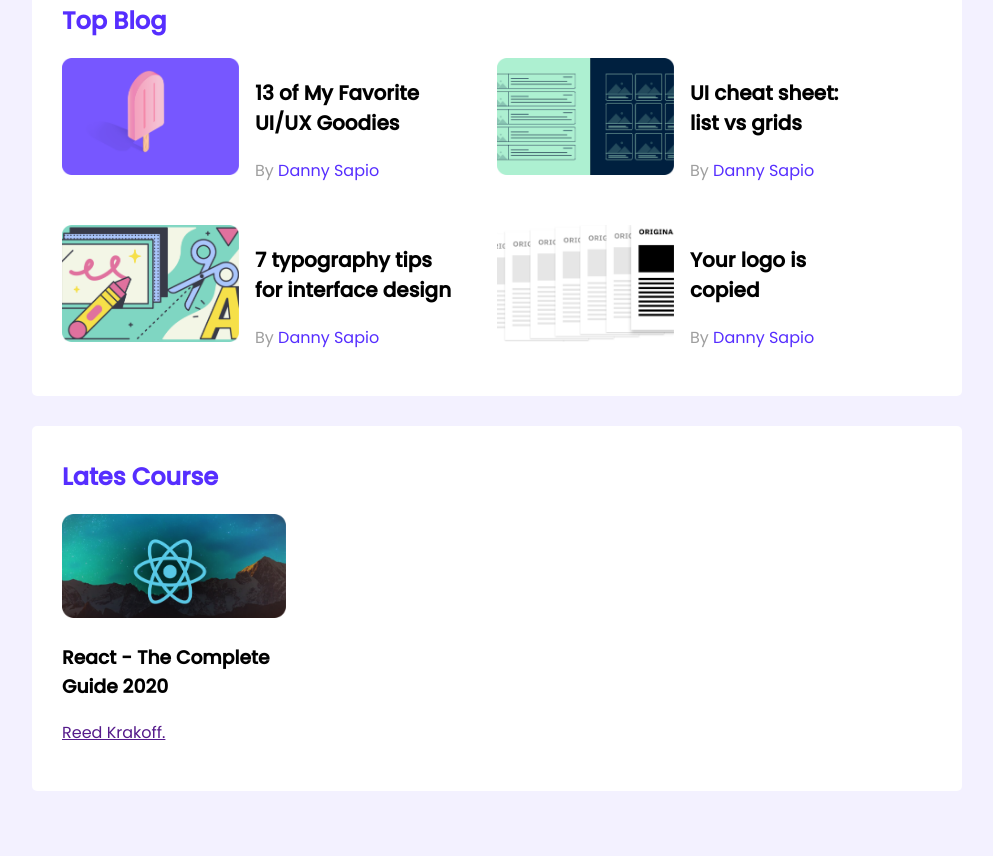
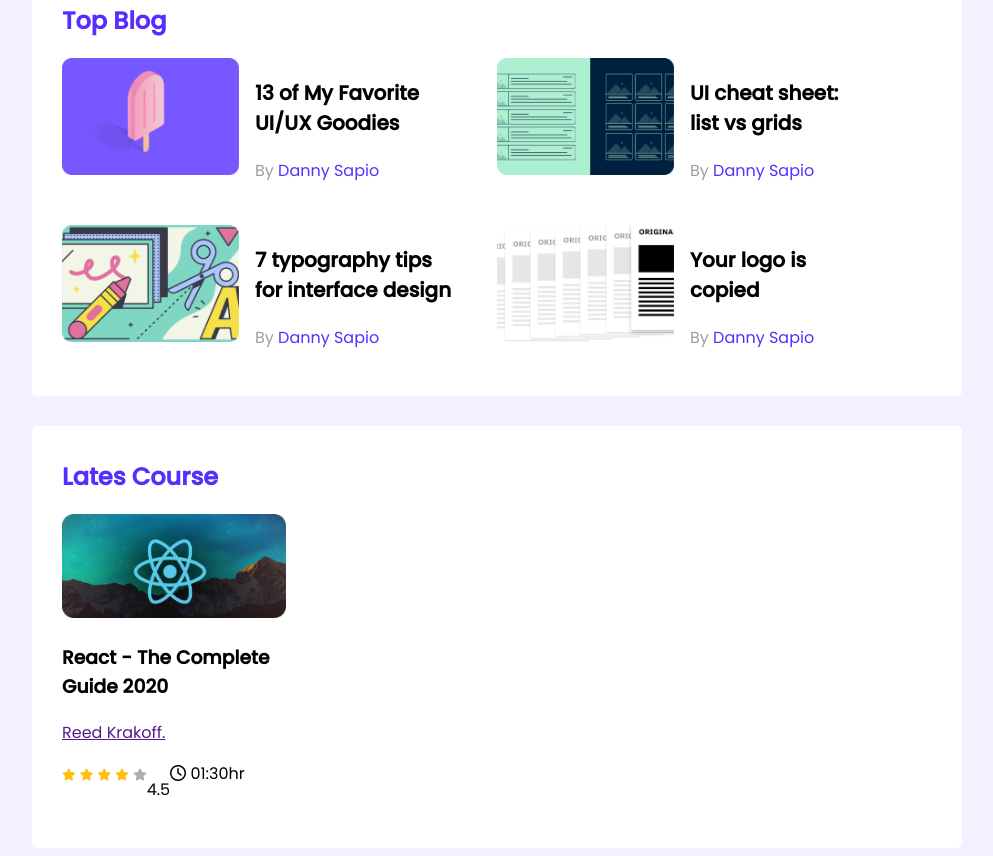
Before and after one commit to mdtanzinulhaque/my-grid-and-flex-project, a plain HTML site: page index.html in a window 1280 px wide. Shown: the part 338-1194 px from the top of the page, without its empty margins (143-1136 px from the left). Before the commit the page ends 1137 px from the top, so only its background shows below. Drawn offline with Linux system fonts and the light colour scheme.

Commit message:
added new

```diff
--- a/index.html
+++ b/index.html
@@ -123,12 +123,27 @@
                     <div class="course-banner">
                         <img src="images/courses/course-1.png" alt="">
                     </div>
-                    <div class="course-info">
+                    <div class="course-detail">
                         <h3 class="course-title">
                             React - The Complete <br>
                             Guide 2020
                         </h3>
                         <p class="course-author"><a href="">Reed Krakoff.</a></p>
+
+                        <div class="course-info">
+                            <div>
+                                <i class="fas fa-star filled"></i>
+                                <i class="fas fa-star filled"></i>
+                                <i class="fas fa-star filled"></i>
+                                <i class="fas fa-star filled"></i>
+                                <i class="fas fa-star empty"></i>
+                            </div>
+                            <p>4.5</p>
+                            <div class="course-duration">
+                                <i class="far fa-clock"></i>
+                                01:30hr
+                            </div>
+                        </div>
                     </div>
                 </div>
             </div>
--- a/styles/style.css
+++ b/styles/style.css
@@ -87,3 +87,15 @@ hr{
     width: 224px;
     height: 104px;
 }
+.course-info{
+    display: flex;
+}
+.fa-star{
+    font-size: 12px;
+}
+.fa-star.filled{
+    color: #FFC014;
+}
+.fa-star.empty{
+    color: #AEAEAE;
+}
```
